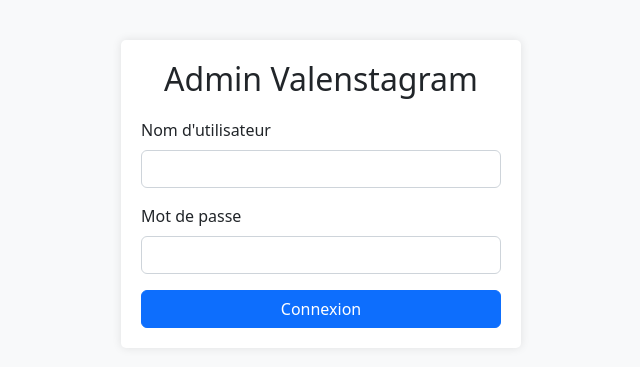
After one commit to joedebiden/val-api, a Flask app: page /admin/login in a window 1280 px wide. The commit adds this page. Shown: the top 367 px of the page, without its empty margins (319-959 px from the left). Run offline with Flask 3, Linux system fonts and the light colour scheme.

Commit message:
add login admin & add admin panel & add db user mixin

```diff
--- a/app.py
+++ b/app.py
@@ -1,16 +1,20 @@
 import os, dotenv, sys
-from flask import Flask, render_template
+from urllib import request
+
+from flask import Flask, render_template, request, redirect, flash, url_for
 from flask_swagger_ui import get_swaggerui_blueprint
+from flask_login import LoginManager, login_user
+from werkzeug.security import check_password_hash
 
 
 sys.path.insert(0, os.path.abspath(os.path.dirname(__file__)))
-from extensions import db, mig, cors
+from extensions import db, mig, cors, login_manager
 
 dotenv.load_dotenv()
 
 # classes de configuration
 class Config:
-    SECRET_KEY_APP = os.environ.get('SECRET_KEY_APP')
+    SECRET_KEY = os.environ.get('SECRET_KEY_APP')
     basedir = os.path.abspath(os.path.dirname(__file__))
     SQLALCHEMY_DATABASE_URI = os.environ.get('DB_URI')
     DEBUG = os.environ.get('FLASK_DEBUG')
@@ -26,9 +30,19 @@ def create_app():
     cors.init_app(app, resources={r"/*": {"origins": "*"}})
     mig.init_app(app, db)
 
+    login_manager = LoginManager()
+    login_manager.init_app(app)
+    login_manager.login_view = 'auth.login'
+
+    @login_manager.user_loader
+    def load_user(user_id):
+        from models import User
+        return User.query.get(user_id)
+
     with app.app_context():
         from models import User, Post, Like, Comment, Follow, Notification, Conversation, Message
         # Les modèles sont importés pour être détectés par Flask-Migrate
+
 
     from routes.auth import auth_bp
     from routes.user import user_bp
@@ -54,9 +68,26 @@ def create_app():
     app.register_blueprint(follow_bp)
     app.register_blueprint(post_bp)
 
+    from admin import init_admin
+    init_admin(app)
+
     @app.route('/')
     def index():
         return render_template("index.html")
+
+    @app.route('/admin/login', methods=['GET', 'POST'])
+    def admin_login_page():
+        if request.method == 'POST':
+            username = request.form.get('username')
+            password = request.form.get('password')
+            user = User.query.filter_by(username=username).first()
+
+            if user and user.is_admin and check_password_hash(user.password_hash, password):
+                login_user(user)
+                return redirect(url_for('admin.index'))
+            else:
+                flash('Login incorrect ^^')
+        return render_template("admin/login.html")
 
     @app.route('/static/openapi.json')
     def serve_swagger_spec():
--- a/extensions.py
+++ b/extensions.py
@@ -1,8 +1,9 @@
 from flask_sqlalchemy import SQLAlchemy
 from flask_migrate import Migrate
 from flask_cors import CORS
+from flask_login import LoginManager
 
-# Initialize extensions
 db = SQLAlchemy()
 mig = Migrate()
 cors = CORS()
+login_manager = LoginManager()
--- a/openapi.yml
+++ b/openapi.yml
@@ -550,7 +550,7 @@ paths:
                     items:
                       $ref: '#/components/schemas/FollowerInfo'
 
-  /post:
+  /post/upload:
     post:
       summary: Upload a post
       tags:
--- a/routes/follow.py
+++ b/routes/follow.py
@@ -3,7 +3,7 @@ from models import User, Follow
 from extensions import db
 from routes.auth import get_user_id_from_jwt
 
-follow_bp = Blueprint('follow', __name__, url_prefix='/follow')
+follow_bp = Blueprint('follows', __name__, url_prefix='/follow')
 
 """
 Abonnement d'un utilisateur
--- a/routes/posts.py
+++ b/routes/posts.py
@@ -42,7 +42,7 @@ def upload_post():
         filepath = os.path.join(UPLOAD_FOLDER, filename)
 
         if not filepath.startswith(UPLOAD_FOLDER):  # ça permet d'éviter les attaques par Directory traversal attack
-            return jsonify({'message': 'Invalid file path' }), 400
+            return jsonify({"message": "Don't try to hack me ;) "}), 406
 
 
         # une fois l'auth vérifiée on assigne la photo uploadée au post de l'utilisateur et ses données qui suivent
@@ -69,7 +69,7 @@ def upload_post():
             }
         }), 200
     return jsonify({
-        'message' 'Unsupported Media Type',
+        'message' : 'Unsupported Media Type',
     }), 415
 
 
--- /dev/null
+++ b/templates/admin/login.html
@@ -0,0 +1,61 @@
+<!DOCTYPE html>
+<html lang="fr">
+<head>
+    <meta charset="UTF-8">
+    <title>Connexion Admin - Valenstagram</title>
+    <link rel="stylesheet" href="https://cdn.jsdelivr.net/npm/bootstrap@5.2.3/dist/css/bootstrap.min.css">
+    <style>
+        body {
+            background-color: #f8f9fa;
+            padding-top: 40px;
+        }
+        .login-container {
+            max-width: 400px;
+            margin: 0 auto;
+            padding: 20px;
+            background-color: #fff;
+            border-radius: 5px;
+            box-shadow: 0 0 10px rgba(0,0,0,0.1);
+        }
+        .logo {
+            text-align: center;
+            margin-bottom: 20px;
+        }
+    </style>
+</head>
+<body>
+    <div class="container">
+        <div class="login-container">
+            <div class="logo">
+                <h2>Admin Valenstagram</h2>
+            </div>
+
+            {% with messages = get_flashed_messages() %}
+                {% if messages %}
+                    <div class="alert alert-danger">
+                        {% for message in messages %}
+                            {{ message }}
+                        {% endfor %}
+                    </div>
+                {% endif %}
+            {% endwith %}
+
+            <form method="POST">
+                <div class="mb-3">
+                    <label for="username" class="form-label">Nom d'utilisateur</label>
+                    <input type="text" class="form-control" id="username" name="username" required>
+                </div>
+
+                <div class="mb-3">
+                    <label for="password" class="form-label">Mot de passe</label>
+                    <input type="password" class="form-control" id="password" name="password" required>
+                </div>
+
+                <div class="d-grid gap-2">
+                    <button type="submit" class="btn btn-primary">Connexion</button>
+                </div>
+            </form>
+        </div>
+    </div>
+</body>
+</html>
--- a/templates/index.html
+++ b/templates/index.html
@@ -74,7 +74,7 @@
         <h1>Bienvenue sur l'API de Valenstagram</h1>
         <p>Oups ! Il semble que vous soyez sur l'API. Cette page ne contient pas de contenu visible.</p>
         <p>Retournez sur le site principal pour profiter de toutes les fonctionnalités !</p>
-        <a href="https://evanh.site" class="btn">Retourner sur le site</a>
+        <a href="{{ url_for('admin_login_page') }}" class="btn">Accès administrateur</a>
     </div>
 
 </body>
```
Also changed, not shown: admin.py (added, +77 -0 lines), models.py (+5 -3 lines).
